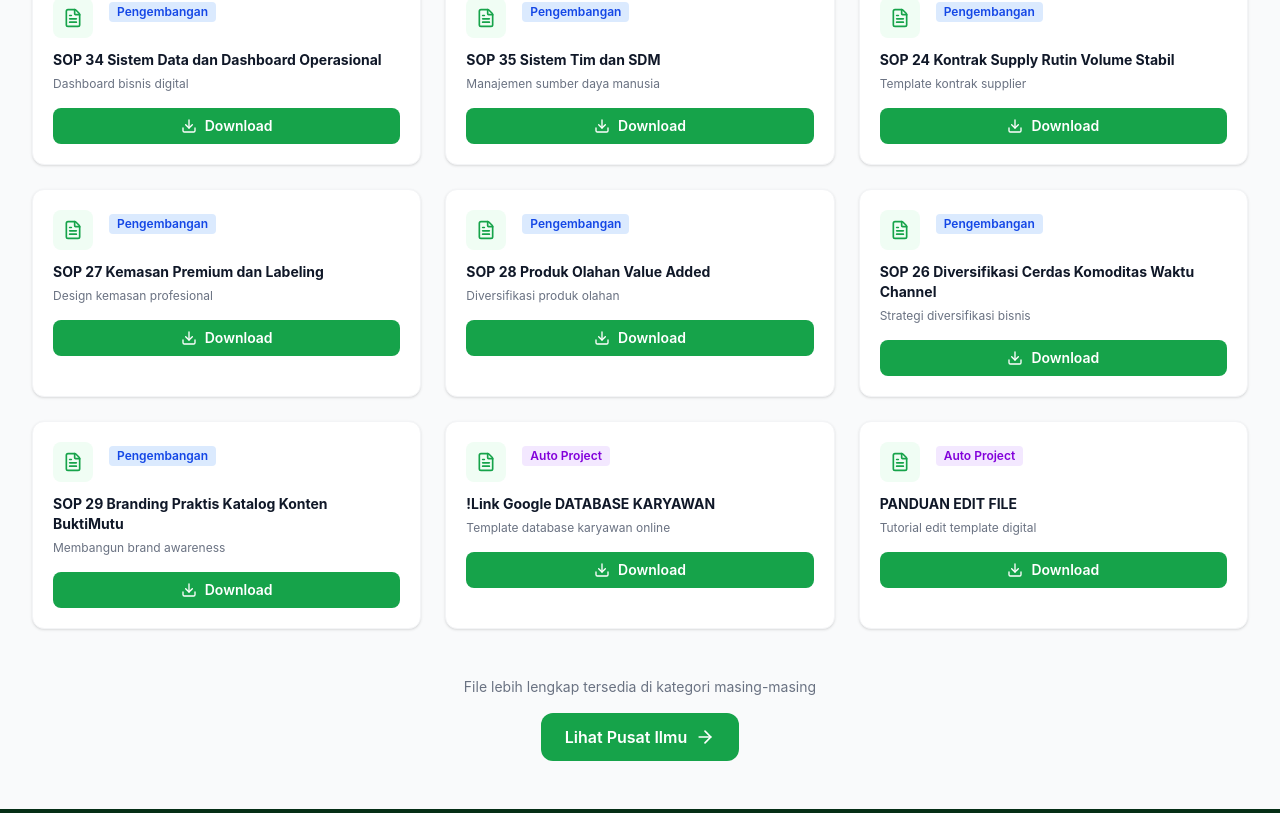
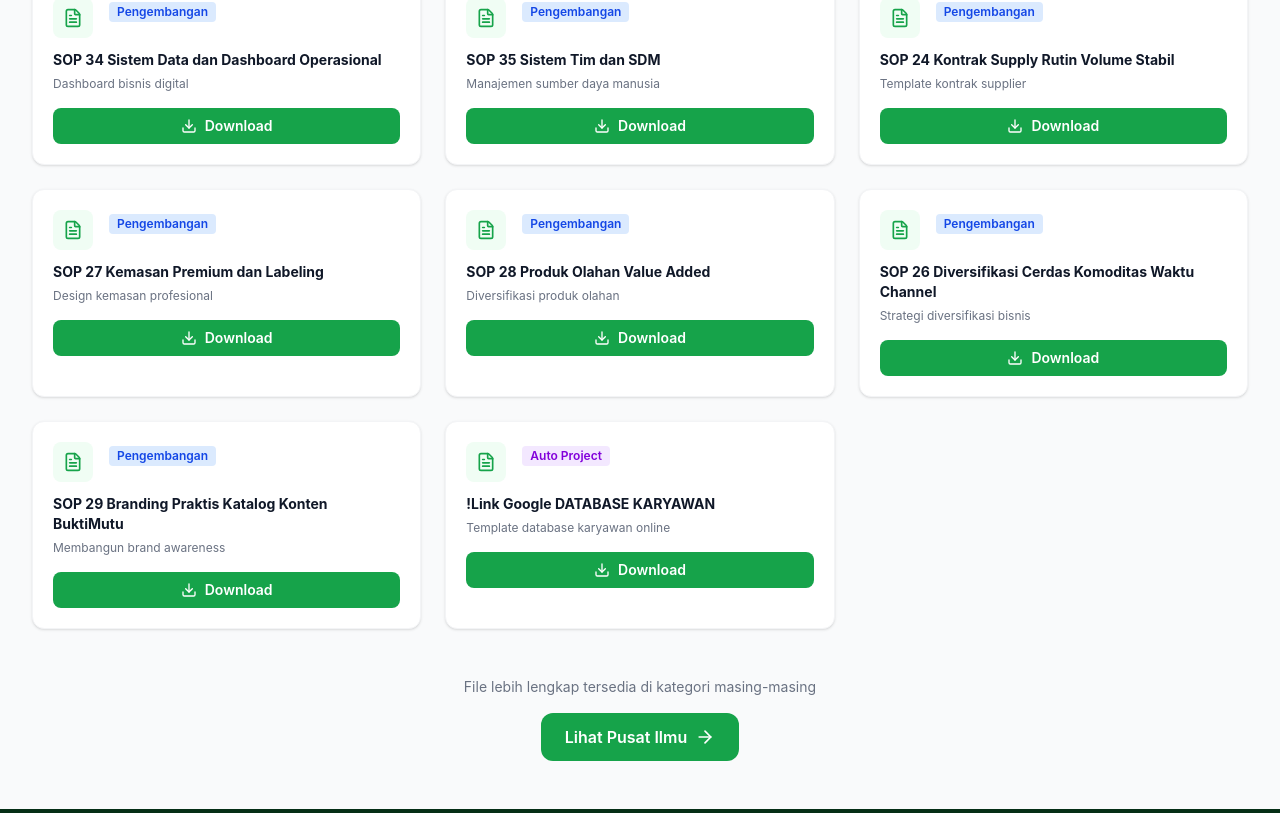
Before and after one commit to rcz87/cakrapamungkas-org, a Next.js app: page /download in a window 1280 px wide. Shown: the part 1984-2797 px from the top of the page. Built offline with nearby package versions, Linux system fonts and the light colour scheme.

Commit message:
Remove PANDUAN EDIT FILE from download list

```diff
--- a/src/app/download/page.tsx
+++ b/src/app/download/page.tsx
@@ -51,7 +51,6 @@ const files = [
 
   // Auto Project - Digital automation
   { name: "!Link Google DATABASE KARYAWAN.pdf", category: "autoproject", desc: "Template database karyawan online" },
-  { name: "PANDUAN EDIT FILE .pdf", category: "autoproject", desc: "Tutorial edit template digital" },
 ];
 
 export default function DownloadPage() {
```
